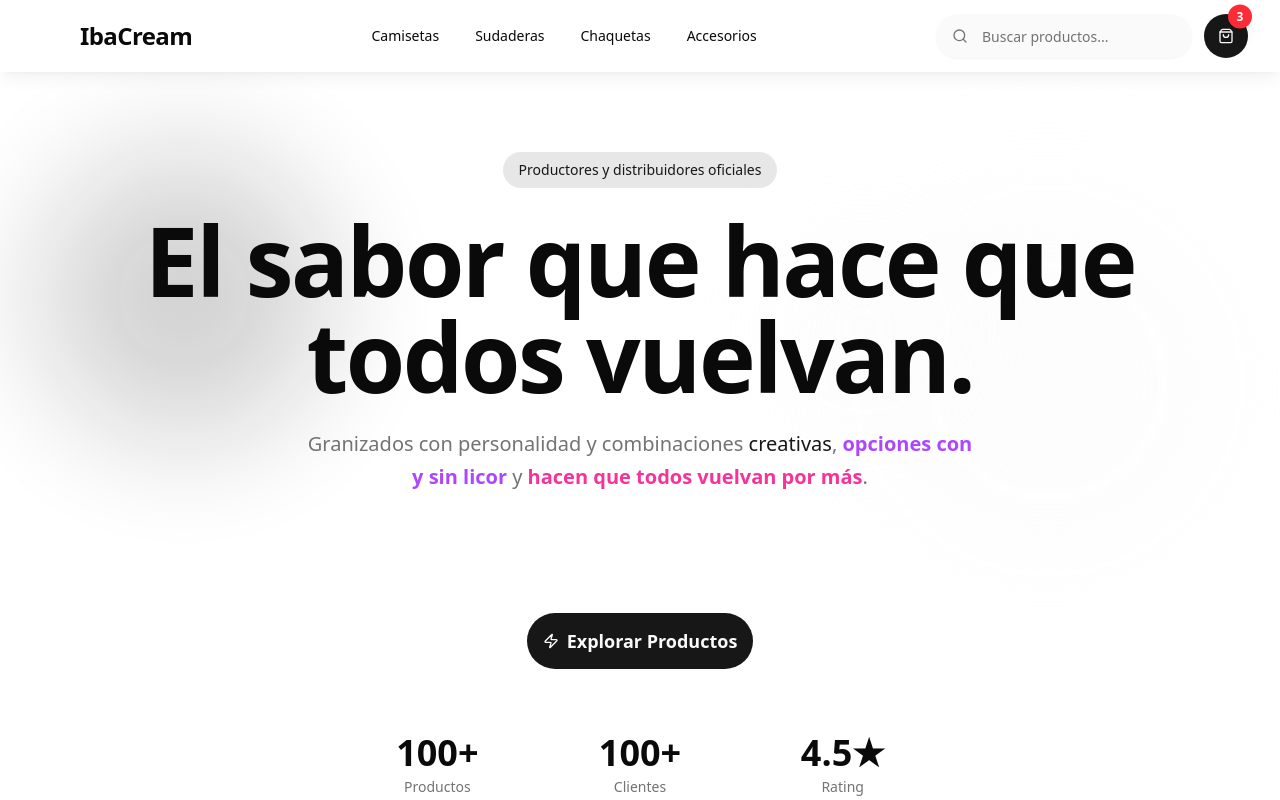
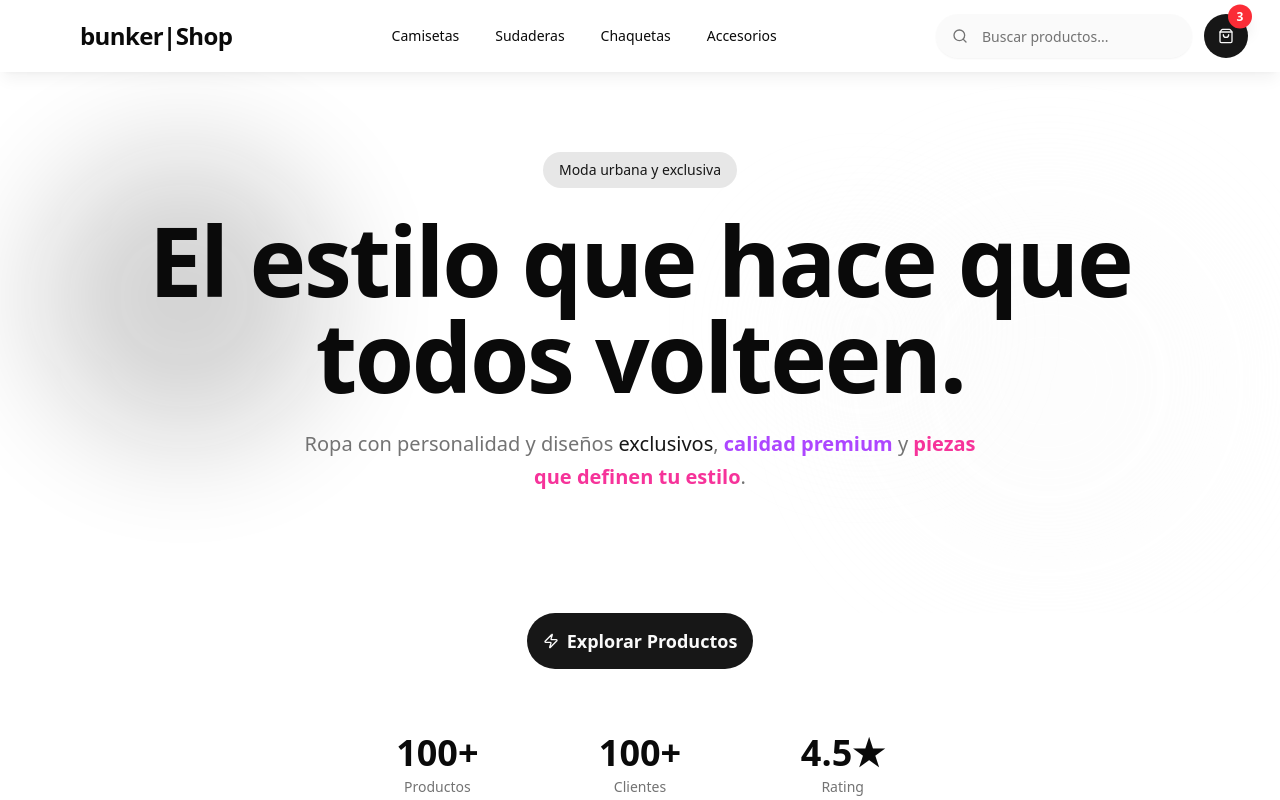
Before and after one commit to EdisonAndresPerez/Plantilla_Venta_Ecommerce, a React (Vite) app: page / in a window 1280 px wide. Shown: the top 800 px of the page. Built offline with nearby package versions, Linux system fonts and the light colour scheme.

Commit message:
creacion de navegacion entre pantallas. tuve que quitar la lista mapeada que teniamos y ahora hacemos links de react router para navegar. creamos otra ruta que seria todo para poder ver todos los productos

```diff
--- a/src/shop_front/components/CustomHeader.tsx
+++ b/src/shop_front/components/CustomHeader.tsx
@@ -3,6 +3,7 @@ import { Button } from "@/components/ui/button";
 import { Input } from "@/components/ui/input";
 import { useState } from "react";
 import { useProductFilters } from "@/hooks/useProductFilters";
+import { Link } from "react-router-dom";
 
 export const CustomHeader = () => {
   const [cartCount] = useState(3);
@@ -27,26 +28,38 @@ export const CustomHeader = () => {
                 <Sparkles className="h-5 w-5 text-white" />
               </div>
               <h1 className="text-2xl font-bold tracking-tight">
-                <span className="text-foreground">Iba</span>
-
-                <span className="text-gradient">Cream</span>
+                <span className="text-foreground">bunker</span>
+                <span className="text-gradient">|Shop</span>
               </h1>
             </div>
           </div>
 
           {/* Navigation - Desktop */}
           <nav className="hidden md:flex items-center space-x-1">
-            {["Camisetas", "Sudaderas", "Chaquetas", "Accesorios"].map(
-              (item) => (
-                <a
-                  key={item}
-                  href="#"
-                  className="px-4 py-2 text-sm font-medium rounded-full transition-all duration-300 hover:bg-primary/10 hover:text-primary"
-                >
-                  {item}
-                </a>
-              ),
-            )}
+            <Link
+              to="/gender/men"
+              className="px-4 py-2 text-sm font-medium rounded-full transition-all duration-300 hover:bg-primary/10 hover:text-primary"
+            >
+              Camisetas
+            </Link>
+            <Link
+              to="/gender/women"
+              className="px-4 py-2 text-sm font-medium rounded-full transition-all duration-300 hover:bg-primary/10 hover:text-primary"
+            >
+              Sudaderas
+            </Link>
+            <Link
+              to="/gender/kid"
+              className="px-4 py-2 text-sm font-medium rounded-full transition-all duration-300 hover:bg-primary/10 hover:text-primary"
+            >
+              Chaquetas
+            </Link>
+            <Link
+              to="/gender/all"
+              className="px-4 py-2 text-sm font-medium rounded-full transition-all duration-300 hover:bg-primary/10 hover:text-primary"
+            >
+              Accesorios
+            </Link>
           </nav>
 
           {/* Search and Cart */}
--- a/src/shop_front/pages/home/HomePage.tsx
+++ b/src/shop_front/pages/home/HomePage.tsx
@@ -11,10 +11,6 @@ export const HomePage = () => {
     console.log("hola");
   };
 
-  const handleClickTrends = () => {
-    console.log("hola2");
-  };
-
   const stats = [
     { value: "100+", label: "Productos" },
     { value: "100+", label: "Clientes" },
@@ -24,17 +20,17 @@ export const HomePage = () => {
   return (
     <div className="min-h-screen">
       <CustomJumbotron
-        badgeText="Productores y distribuidores oficiales"
+        badgeText="Moda urbana y exclusiva"
         title={{
-          primary: "El sabor que hace",
-          secondary: "que todos vuelvan.",
+          primary: "El estilo que hace",
+          secondary: "que todos volteen.",
         }}
         subtitle={{
-          intro: "Granizados con personalidad y combinaciones",
+          intro: "Ropa con personalidad y diseños",
           highlights: {
-            text1: "creativas",
-            text2: "opciones con y sin licor",
-            text3: "hacen que todos vuelvan por más",
+            text1: "exclusivos",
+            text2: "calidad premium",
+            text3: "piezas que definen tu estilo",
           },
         }}
       />
```
